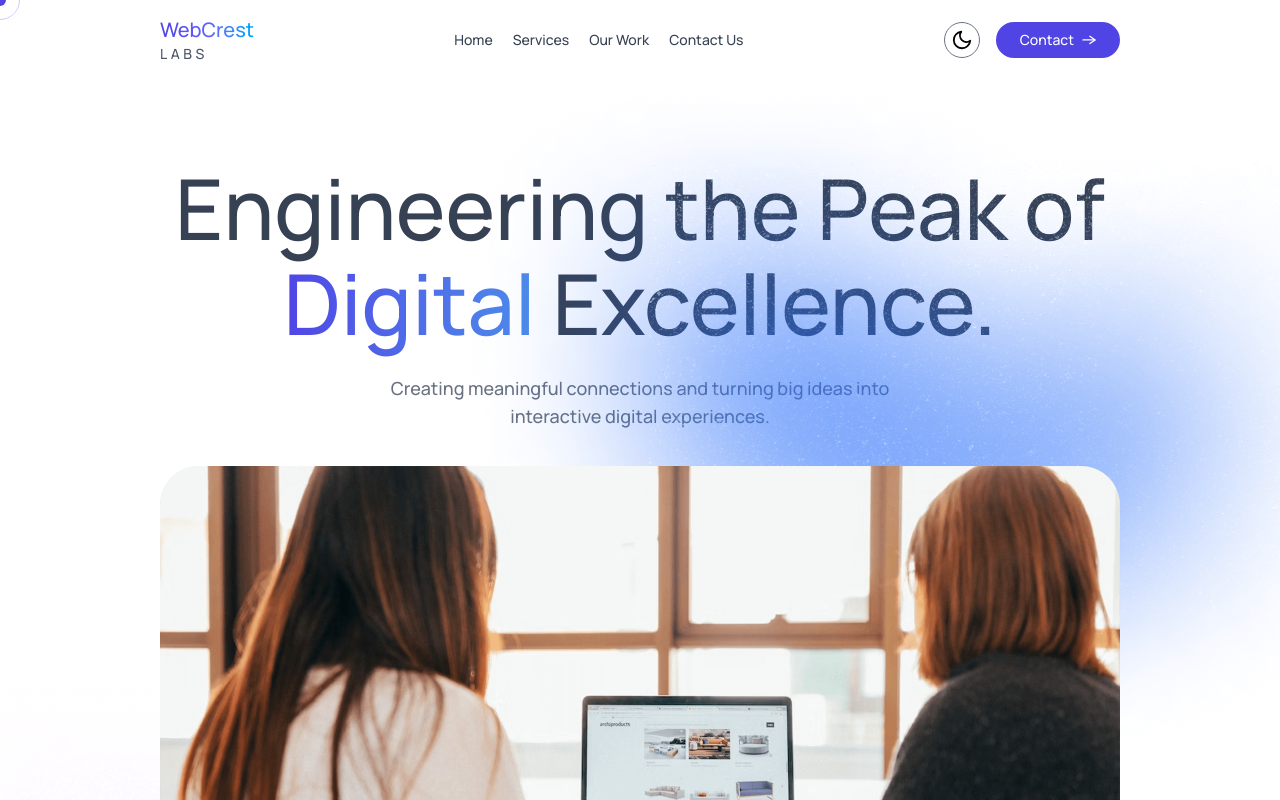
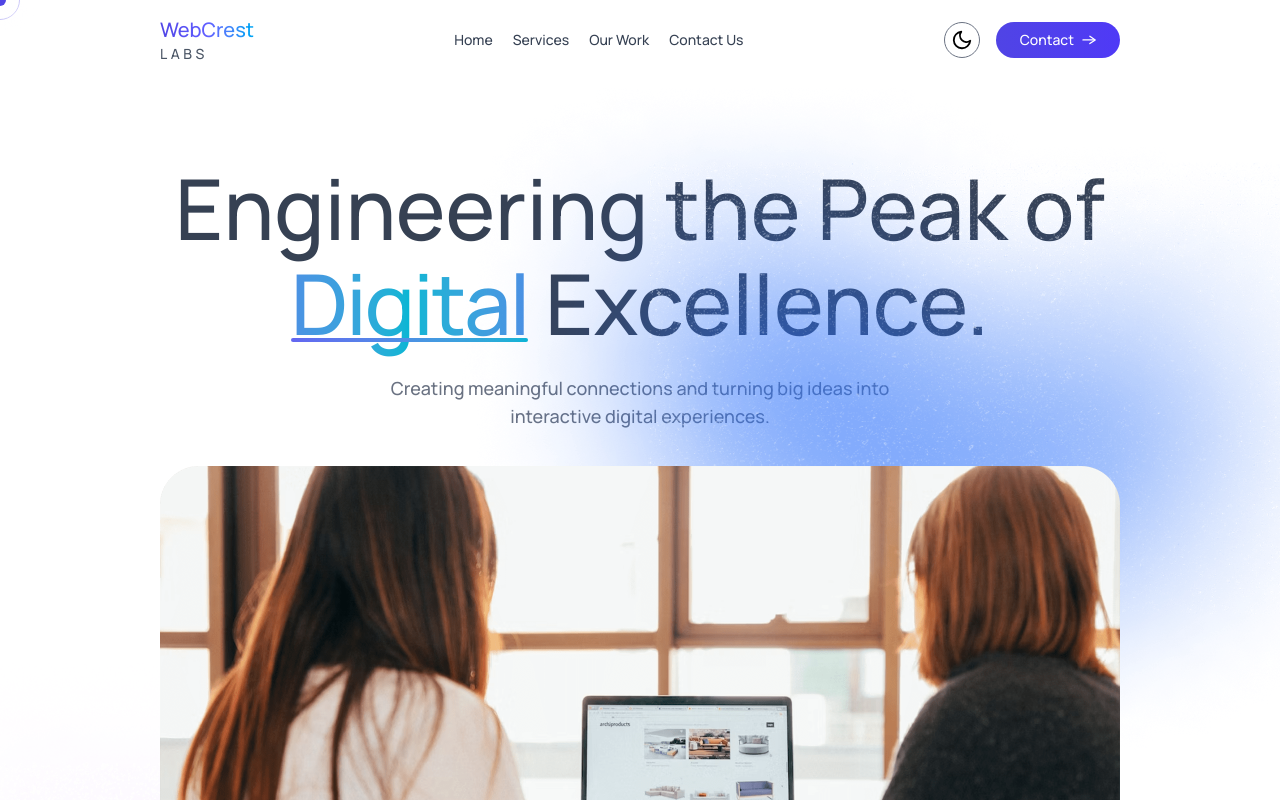
Before and after one commit to WebCrest-Labs/frontend-website, a React (Vite) app: page / in a window 1280 px wide. Shown: the top 800 px of the page. Built offline with nearby package versions, Linux system fonts and the light colour scheme.

Commit message:
Minor design upgrades.

```diff
--- a/src/components/Hero.jsx
+++ b/src/components/Hero.jsx
@@ -1,9 +1,12 @@
-import { motion } from "framer-motion";
+import { motion } from 'framer-motion';
 import assets from '../assets/assets';
 
 const Hero = () => {
   return (
-    <div id='hero' className='flex flex-col items-center gap-6 py-20 px-4 sm:px-12 lg:px-24 xl:px-40 text-center w-full overflow-hidden text-gray-700 dark:text-white'>
+    <div
+      id="hero"
+      className="flex flex-col items-center gap-6 py-20 px-4 sm:px-12 lg:px-24 xl:px-40 text-center w-full overflow-hidden text-gray-700 dark:text-white"
+    >
       {/* <motion.div
         initial={{ opacity: 0, y: 20 }}
         whileInView={{ opacity: 1, y: 0 }}
@@ -16,33 +19,59 @@ const Hero = () => {
       </motion.div> */}
 
       <motion.h1
-        initial={{ opacity: 0, y: 40 }}
-        whileInView={{ opacity: 1, y: 0 }}
-        transition={{ duration: 0.6, delay: 0.8 }}
+        initial={{ opacity: 0, y: 40, scale: 0.95 }}
+        whileInView={{ opacity: 1, y: 0, scale: 1 }}
+        transition={{ duration: 0.8, delay: 0.3, ease: 'easeOut' }}
         viewport={{ once: true }}
-
-        className='text-4xl sm:text-5xl md:text-6xl xl:text-[84px] font-medium xl:leading-[95px] max-w-5xl'>Engineering the Peak of <span className='bg-gradient-to-r from-[#5044E5] to-[#4d8cea] bg-clip-text text-transparent'>Digital</span> Excellence.</motion.h1>
+        className="text-4xl sm:text-5xl md:text-6xl xl:text-[84px] font-medium xl:leading-[95px] max-w-5xl group"
+      >
+        Engineering the Peak of{' '}
+        <span className="relative inline-block">
+          <span className="bg-gradient-to-r from-[#6366f1] via-[#06b6d4] to-[#6366f1] bg-clip-text text-transparent animate-gradient bg-[length:200%_auto] font-bold tracking-tight hover:tracking-wide transition-all duration-500 cursor-default">
+            Digital
+          </span>
+          <motion.span
+            initial={{ width: 0 }}
+            whileInView={{ width: '100%' }}
+            transition={{ duration: 0.8, delay: 1.2 }}
+            viewport={{ once: true }}
+            className="absolute bottom-2 left-0 h-1 bg-gradient-to-r from-[#6366f1] to-[#06b6d4] rounded-full"
+          />
+        </span>{' '}
+        Excellence.
+      </motion.h1>
 
       <motion.p
         initial={{ opacity: 0, y: 30 }}
         whileInView={{ opacity: 1, y: 0 }}
         transition={{ duration: 0.5, delay: 1 }}
         viewport={{ once: true }}
-
-        className='text-sm sm:text-lg font-medium text-gray-500 dark:text-white/75 max-w-4/5 sm:max-w-lg pb-3'>Creating meaningful connections and turning big ideas into interactive digital experiences.</motion.p>
+        className="text-sm sm:text-lg font-medium text-gray-500 dark:text-white/75 max-w-4/5 sm:max-w-lg pb-3"
+      >
+        Creating meaningful connections and turning big ideas into interactive
+        digital experiences.
+      </motion.p>
 
       <motion.div
         initial={{ opacity: 0, scale: 0.9 }}
         whileInView={{ opacity: 1, scale: 1 }}
         transition={{ duration: 0.6, delay: 2 }}
         viewport={{ once: true }}
-
-        className="relative">
-        <img src={assets.hero_img} alt="" className='w-full max-w-6xl relative z-10' />
-        <img src={assets.bgImage1} alt="" className='absolute -top-40 -right-40 sm:-top-100 sm:-right-70 z-1 dark:hidden' />
+        className="relative"
+      >
+        <img
+          src={assets.hero_img}
+          alt=""
+          className="w-full max-w-6xl relative z-10"
+        />
+        <img
+          src={assets.bgImage1}
+          alt=""
+          className="absolute -top-40 -right-40 sm:-top-100 sm:-right-70 z-1 dark:hidden"
+        />
       </motion.div>
     </div>
-  )
-}
+  );
+};
 
-export default Hero
+export default Hero;
--- a/src/components/Navbar.jsx
+++ b/src/components/Navbar.jsx
@@ -1,7 +1,7 @@
-import { motion } from "framer-motion";
-import { useState } from "react";
-import assets from "../assets/assets";
-import ThemeToggleBtn from "./ThemeToggleBtn";
+import { motion } from 'framer-motion';
+import { useState } from 'react';
+import assets from '../assets/assets';
+import ThemeToggleBtn from './ThemeToggleBtn';
 
 const Navbar = ({ theme, setTheme }) => {
   const [sidebarOpen, setSidebarOpen] = useState(false);
@@ -10,7 +10,7 @@ const Navbar = ({ theme, setTheme }) => {
     <motion.div
       initial={{ opacity: 0, y: -50 }}
       animate={{ opacity: 1, y: 0 }}
-      transition={{ duration: 0.6, ease: "easeOut" }}
+      transition={{ duration: 0.6, ease: 'easeOut' }}
       className="flex justify-between items-center px-4 sm:px-12 lg:px-24 xl:px-40 py-4 sticky top-0 z-20 backdrop-blur-xl font-medium bg-white/50 dark:bg-gray-900/70"
     >
       {/* Brand Text Logo */}
@@ -45,9 +45,10 @@ const Navbar = ({ theme, setTheme }) => {
       {/* Sidebar / Menu Links */}
       <div
         className={`text-gray-700 dark:text-white sm:text-sm fixed sm:static top-0 bottom-0 right-0 h-full sm:h-auto flex flex-col sm:flex-row sm:items-center gap-5 sm:bg-transparent transition-all duration-300
-          ${sidebarOpen
-            ? "w-60 pl-10 bg-primary text-white pt-20"
-            : "w-0 overflow-hidden sm:w-auto sm:pl-0 sm:pt-0"
+          ${
+          sidebarOpen
+            ? 'w-60 pl-10 bg-primary text-white pt-20'
+            : 'w-0 overflow-hidden sm:w-auto sm:pl-0 sm:pt-0'
           }`}
       >
         <img
@@ -57,17 +58,37 @@ const Navbar = ({ theme, setTheme }) => {
           onClick={() => setSidebarOpen(false)}
         />
 
-        <a onClick={() => setSidebarOpen(false)} href="#" className="sm:hover:border-b">
-          Home
+        <a
+          onClick={() => setSidebarOpen(false)}
+          href="#"
+          className="relative group cursor-pointer transition-all duration-300 ease-out hover:text-primary dark:hover:text-amber-400"
+        >
+          <span className="relative z-10">Home</span>
+          <span className="absolute bottom-0 left-0 w-0 h-0.5 bg-gradient-to-r from-primary to-indigo-500 dark:from-amber-400 dark:to-yellow-500 group-hover:w-full transition-all duration-300 ease-out"></span>
         </a>
-        <a onClick={() => setSidebarOpen(false)} href="#services" className="sm:hover:border-b">
-          Services
+        <a
+          onClick={() => setSidebarOpen(false)}
+          href="#services"
+          className="relative group cursor-pointer transition-all duration-300 ease-out hover:text-primary dark:hover:text-amber-400"
+        >
+          <span className="relative z-10">Services</span>
+          <span className="absolute bottom-0 left-0 w-0 h-0.5 bg-gradient-to-r from-primary to-indigo-500 dark:from-amber-400 dark:to-yellow-500 group-hover:w-full transition-all duration-300 ease-out"></span>
         </a>
-        <a onClick={() => setSidebarOpen(false)} href="#our-work" className="sm:hover:border-b">
-          Our Work
+        <a
+          onClick={() => setSidebarOpen(false)}
+          href="#our-work"
+          className="relative group cursor-pointer transition-all duration-300 ease-out hover:text-primary dark:hover:text-amber-400"
+        >
+          <span className="relative z-10">Our Work</span>
+          <span className="absolute bottom-0 left-0 w-0 h-0.5 bg-gradient-to-r from-primary to-indigo-500 dark:from-amber-400 dark:to-yellow-500 group-hover:w-full transition-all duration-300 ease-out"></span>
         </a>
-        <a onClick={() => setSidebarOpen(false)} href="#contact-us" className="sm:hover:border-b">
-          Contact Us
+        <a
+          onClick={() => setSidebarOpen(false)}
+          href="#contact-us"
+          className="relative group cursor-pointer transition-all duration-300 ease-out hover:text-primary dark:hover:text-amber-400"
+        >
+          <span className="relative z-10">Contact Us</span>
+          <span className="absolute bottom-0 left-0 w-0 h-0.5 bg-gradient-to-r from-primary to-indigo-500 dark:from-amber-400 dark:to-yellow-500 group-hover:w-full transition-all duration-300 ease-out"></span>
         </a>
       </div>
 
@@ -76,7 +97,7 @@ const Navbar = ({ theme, setTheme }) => {
         <ThemeToggleBtn theme={theme} setTheme={setTheme} />
 
         <img
-          src={theme === "dark" ? assets.menu_icon_dark : assets.menu_icon}
+          src={theme === 'dark' ? assets.menu_icon_dark : assets.menu_icon}
           alt="menu"
           onClick={() => setSidebarOpen(true)}
           className="w-8 sm:hidden cursor-pointer"
@@ -84,9 +105,18 @@ const Navbar = ({ theme, setTheme }) => {
 
         <a
           href="#contact-us"
-          className="text-sm hidden sm:flex items-center gap-2 bg-primary text-white px-6 py-2 rounded-full cursor-pointer hover:scale-105 transition-transform"
+          className="text-sm hidden sm:flex items-center gap-2 bg-gradient-to-r from-primary to-indigo-600 dark:from-amber-500 dark:to-orange-500 text-white px-6 py-2 rounded-full cursor-pointer group relative overflow-hidden transition-all duration-300 ease-out hover:scale-105 hover:shadow-lg hover:shadow-primary/50 dark:hover:shadow-amber-500/50"
         >
-          Contact <img src={assets.arrow_icon} width={14} alt="arrow" />
+          <span className="relative z-10 transition-transform duration-300 group-hover:translate-x-[-2px]">
+            Contact
+          </span>
+          <img
+            src={assets.arrow_icon}
+            width={14}
+            alt="arrow"
+            className="relative z-10 transition-transform duration-300 group-hover:translate-x-1"
+          />
+          <span className="absolute inset-0 bg-gradient-to-r from-indigo-600 to-primary dark:from-orange-500 dark:to-amber-500 opacity-0 group-hover:opacity-100 transition-opacity duration-300"></span>
         </a>
       </div>
     </motion.div>
--- a/src/index.css
+++ b/src/index.css
@@ -1,15 +1,30 @@
 @import url('https://fonts.googleapis.com/css2?family=Manrope:wght@200..800&display=swap');
-@import "tailwindcss";
-
+@import 'tailwindcss';
 
 @custom-variant dark (&:where(.dark &));
 
-*{
-  font-family: "Manrope", sans-serif;
+* {
+  font-family: 'Manrope', sans-serif;
   font-weight: 500;
   cursor: none;
 }
 
 @theme {
-  --color-primary: #5044E5;
+  --color-primary: #5044e5;
 }
+
+@keyframes gradient {
+  0% {
+    background-position: 0% 50%;
+  }
+  50% {
+    background-position: 100% 50%;
+  }
+  100% {
+    background-position: 0% 50%;
+  }
+}
+
+.animate-gradient {
+  animation: gradient 3s ease infinite;
+}
```
Also changed, not shown: src/components/Teams.jsx (+70 -16 lines).
